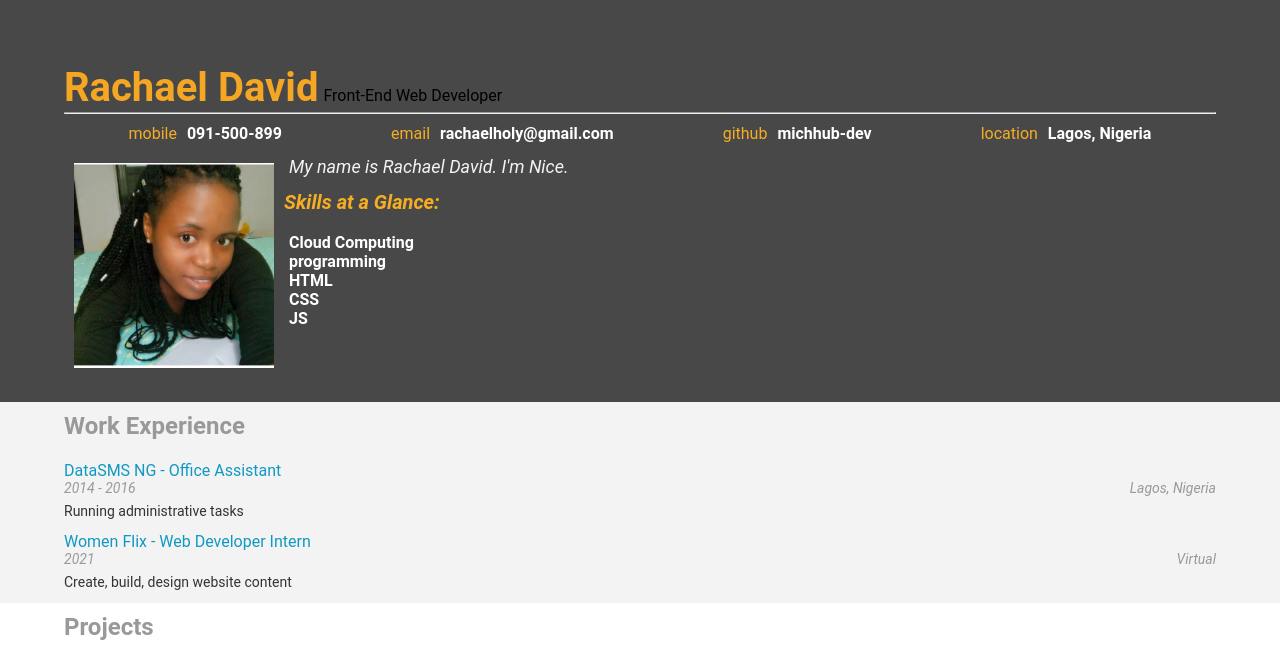
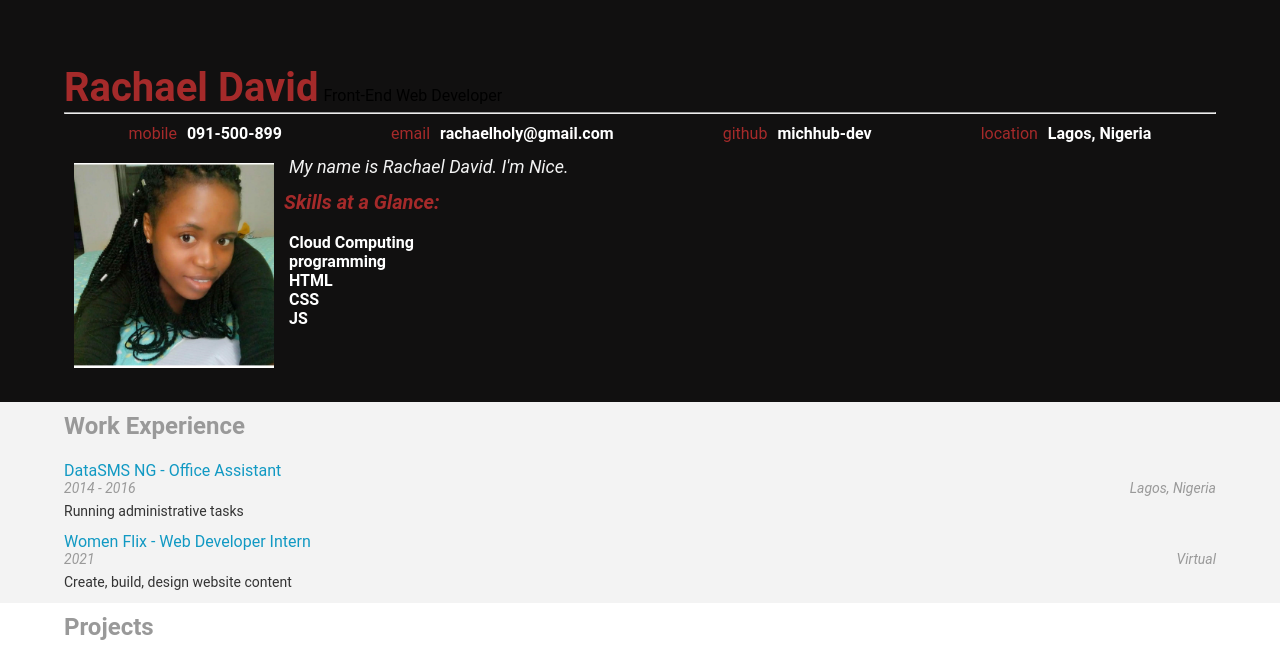
Before and after one commit to michhub-dev/Frontend-resume-udacity, a plain HTML site: page frontend-nanodegree-resume-master/index.html in a window 1280 px wide. Shown: the top 659 px of the page. Drawn offline with Linux system fonts and the light colour scheme.

Commit message:
Changed Header & h color

```diff
--- a/frontend-nanodegree-resume-master/css/style.css
+++ b/frontend-nanodegree-resume-master/css/style.css
@@ -13,7 +13,7 @@
 
 h1 {
   font-size: 40px;
-  color: #f5a623;
+  color: rgb(165, 42, 42);
   line-height: 48px;
   display: inline;
 }
@@ -86,7 +86,7 @@ a {
 }
 
 #skillsH3 {
-  color: #f5ae23;
+  color: rgb(165, 42, 42);
   display: none;
 }
 
@@ -95,11 +95,11 @@ a {
 }
 
 .orange {
-  background-color: #f5ae23;
+  background-color: rgb(165, 42, 42);
 }
 
 .orange-text {
-  color: #f5ae23;
+  color: rgb(165, 42, 42);
 }
 
 .white-text {
@@ -114,12 +114,12 @@ a {
 }
 
 .dark-gray {
-  background-color: #4a4a4a;
+  background-color: #eeeeee;
 }
 
 /* TODO: Replace with image later */
 #header {
-  background-color: #484848;
+  background-color: #111010;
 }
 
 .flex-box {
```
